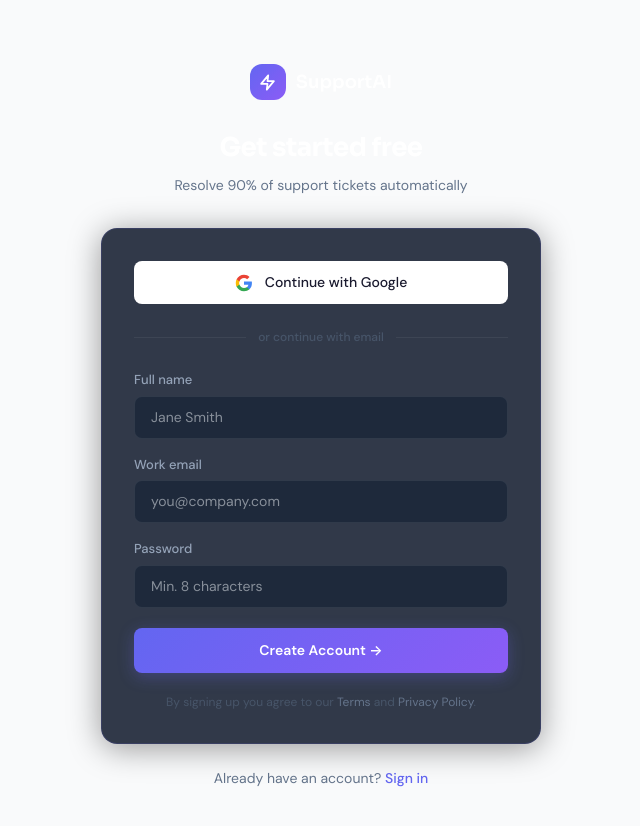
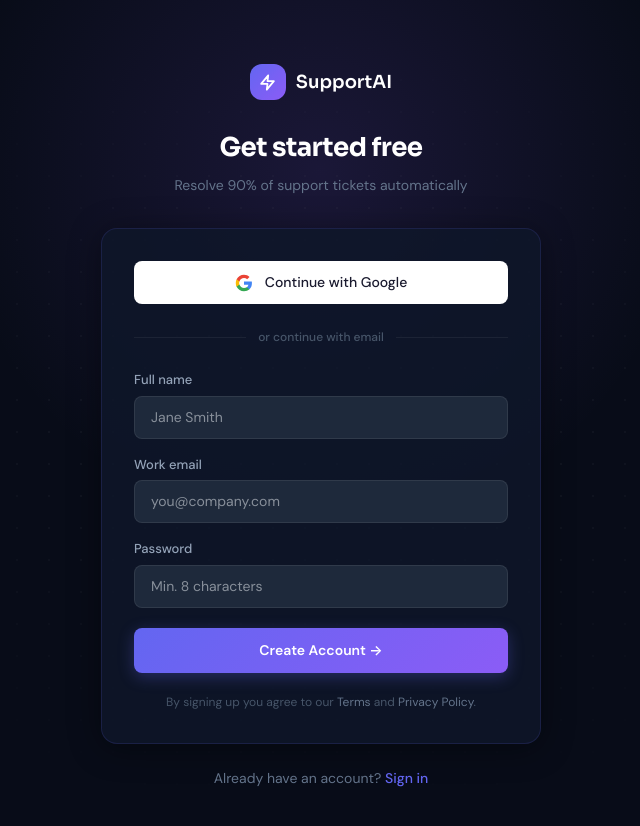
Before and after one commit to lucwii/ai-support, a Next.js app in the folder frontend/: page /auth/register in a window 1280 px wide. Shown: the top 826 px of the page, without its empty margins (319-959 px from the left). Built offline with nearby package versions, Linux system fonts and the light colour scheme.

Commit message:
feat: login and register pages changes

```diff
--- a/frontend/src/app/auth/login/page.tsx
+++ b/frontend/src/app/auth/login/page.tsx
@@ -1,14 +1,35 @@
 import LoginForm from '@/components/auth/LoginForm'
 
 export const metadata = {
-  title: 'Sign In — TicketPilot AI',
-  description: 'Sign in to your TicketPilot AI account.',
+  title: 'Sign In — SupportAI',
+  description: 'Sign in to your SupportAI workspace.',
 }
 
 export default function LoginPage() {
   return (
-    <main className="min-h-screen bg-gray-50 flex items-center justify-center px-4 py-16">
-      <div className="w-full flex flex-col items-center animate-fade-up">
+    <main
+      className="min-h-screen flex items-center justify-center px-4 py-16 relative overflow-hidden"
+      style={{ background: 'var(--bg-base)' }}
+    >
+      {/* Radial glow */}
+      <div
+        className="absolute pointer-events-none"
+        style={{
+          top: '20%', left: '50%', transform: 'translate(-50%, -50%)',
+          width: 800, height: 800,
+          background: 'radial-gradient(circle, rgba(99,102,241,0.15) 0%, transparent 65%)',
+        }}
+      />
+      {/* Dot grid */}
+      <div
+        className="absolute inset-0 pointer-events-none"
+        style={{
+          backgroundImage: 'radial-gradient(circle, rgba(255,255,255,0.06) 1px, transparent 1px)',
+          backgroundSize: '32px 32px',
+          maskImage: 'radial-gradient(ellipse at center, black 0%, transparent 70%)',
+        }}
+      />
+      <div className="relative z-10 w-full flex flex-col items-center animate-fade-up">
         <LoginForm />
       </div>
     </main>
--- a/frontend/src/app/auth/register/page.tsx
+++ b/frontend/src/app/auth/register/page.tsx
@@ -1,14 +1,33 @@
 import RegisterForm from '@/components/auth/RegisterForm'
 
 export const metadata = {
-  title: 'Get Started — TicketPilot AI',
-  description: 'Create your TicketPilot AI account and start your free trial.',
+  title: 'Get Started — SupportAI',
+  description: 'Create your SupportAI account and start resolving tickets automatically.',
 }
 
 export default function RegisterPage() {
   return (
-    <main className="min-h-screen bg-gray-50 flex items-center justify-center px-4 py-16">
-      <div className="w-full flex flex-col items-center animate-fade-up">
+    <main
+      className="min-h-screen flex items-center justify-center px-4 py-16 relative overflow-hidden"
+      style={{ background: 'var(--bg-base)' }}
+    >
+      <div
+        className="absolute pointer-events-none"
+        style={{
+          top: '20%', left: '50%', transform: 'translate(-50%, -50%)',
+          width: 800, height: 800,
+          background: 'radial-gradient(circle, rgba(139,92,246,0.14) 0%, transparent 65%)',
+        }}
+      />
+      <div
+        className="absolute inset-0 pointer-events-none"
+        style={{
+          backgroundImage: 'radial-gradient(circle, rgba(255,255,255,0.06) 1px, transparent 1px)',
+          backgroundSize: '32px 32px',
+          maskImage: 'radial-gradient(ellipse at center, black 0%, transparent 70%)',
+        }}
+      />
+      <div className="relative z-10 w-full flex flex-col items-center animate-fade-up">
         <RegisterForm />
       </div>
     </main>
```
